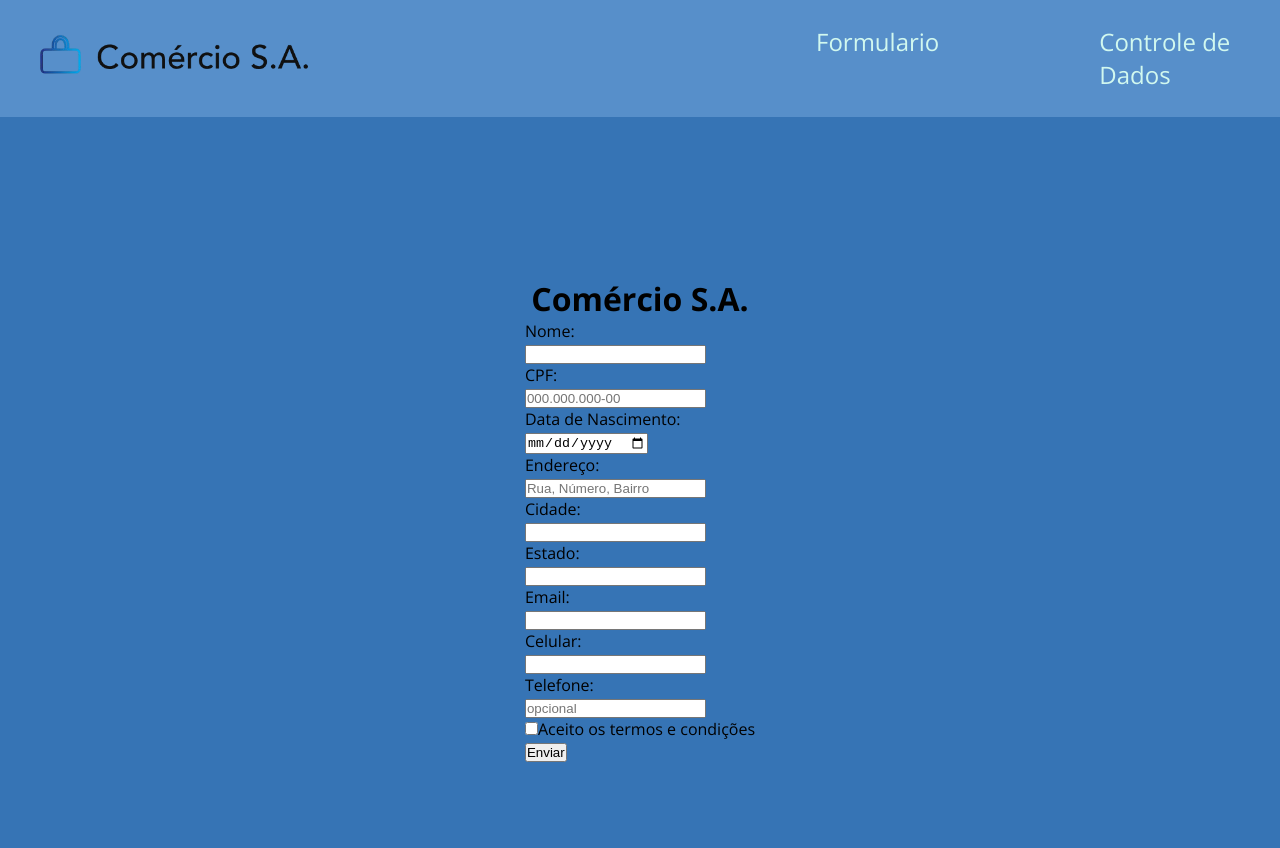
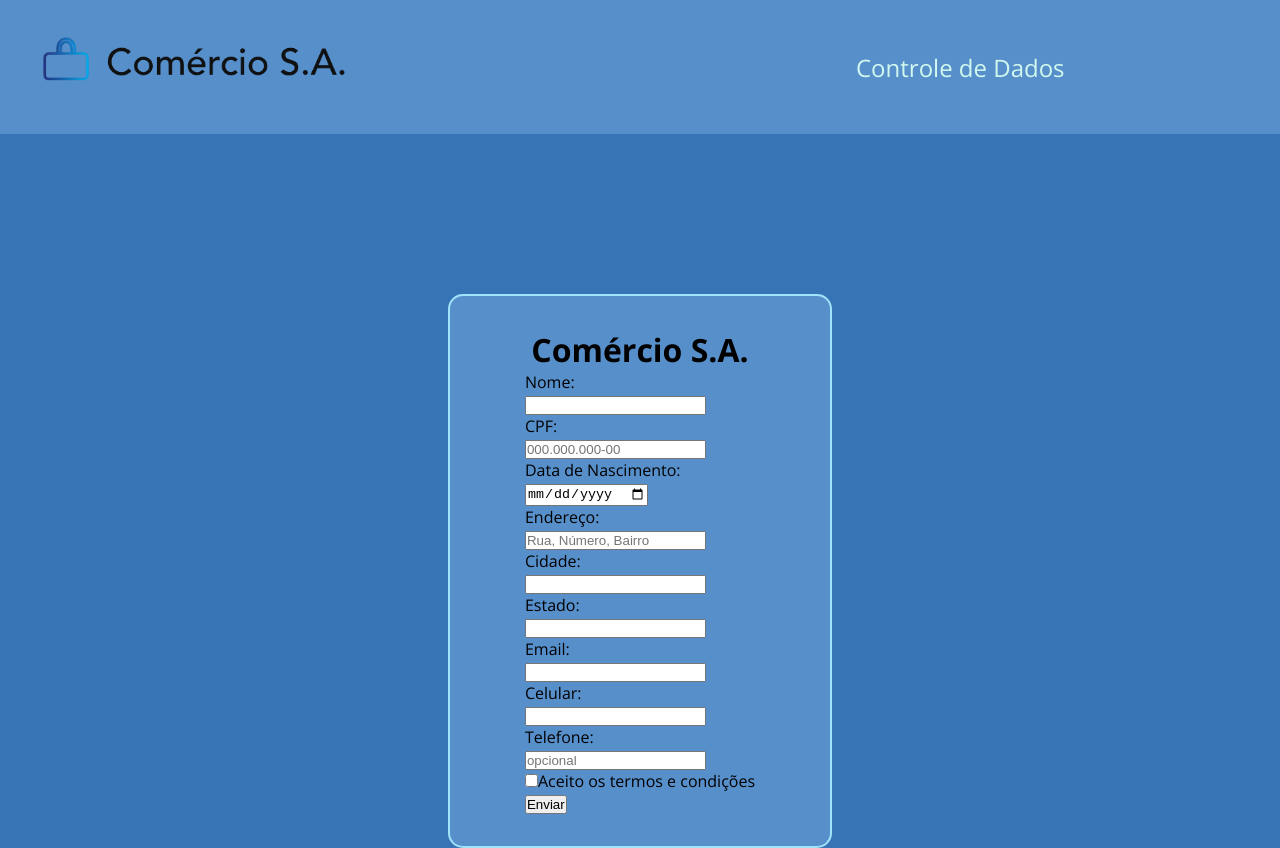
Before and after one commit to Gabs4256/Formul-rio-empresa, a plain HTML site: page index.html in a window 1280 px wide. Before the commit the page ends 800 px from the top, so only its background shows below. Drawn offline with nearby package versions, Linux system fonts and the light colour scheme.

Commit message:
Modificiação de layout principal

```diff
--- a/index.html
+++ b/index.html
@@ -6,13 +6,12 @@
     <meta name="viewport" content="width=device-width, initial-scale=1.0" />
     <link rel="stylesheet" href="/style.css">
     <title>Comércio S.A.</title>
-  <header class="cabecalho_menu">
-    <img class="imagem_logo" src="./assets/logo.png" alt="logo empresa">
-    <nav class="links_cabecalho">
-        <a class="links_botao" href="index.html">Formulario</a>
+    <header class="cabecalho_menu">
+      <nav class="links_cabecalho">
+        <a class="links_botao" href="index.html"><img class="imagem_logo" src="./assets/logo.png" alt="logo empresa"></a>
         <a class="links_botao" href="/dados.html">Controle de Dados</a>
-    </nav>
-</header>
+      </nav>
+    </header>
   <body>
       <div class="container">
       <h1>Comércio S.A.</h1>
--- a/style.css
+++ b/style.css
@@ -10,7 +10,7 @@
 * {
   margin: 0;
   padding: 0;
-  box-sizing: 0;
+  box-sizing: border-box;
 }
 .cabecalho_menu {
   background-color: var(--cor-secundaria);
@@ -19,13 +19,13 @@
   padding: 1rem;
 }
 .imagem_logo {
-  width: 20em;
+  width: 15em;
   margin-right: 30rem;
 }
 .links_cabecalho {
   display: flex;
-  justify-content: end;
-  gap: 10rem;
+  justify-content: space-between;
+  align-items: center;
 }
 .links_cabecalho a {
   text-decoration: none;
@@ -47,5 +47,11 @@ body {
   justify-content: center;
   align-items: center;
   margin-top: 10rem;
-  padding: 0;
+  padding: 2rem;
+  background-color: var(--cor-secundaria);
+  border: 2px solid var(--cor-terciaria);
+  border-radius: 15px;
+  width: 30%;
+  margin-left: auto;
+  margin-right: auto;
 }
```
Also changed, not shown: dados.html (+3 -2 lines).
